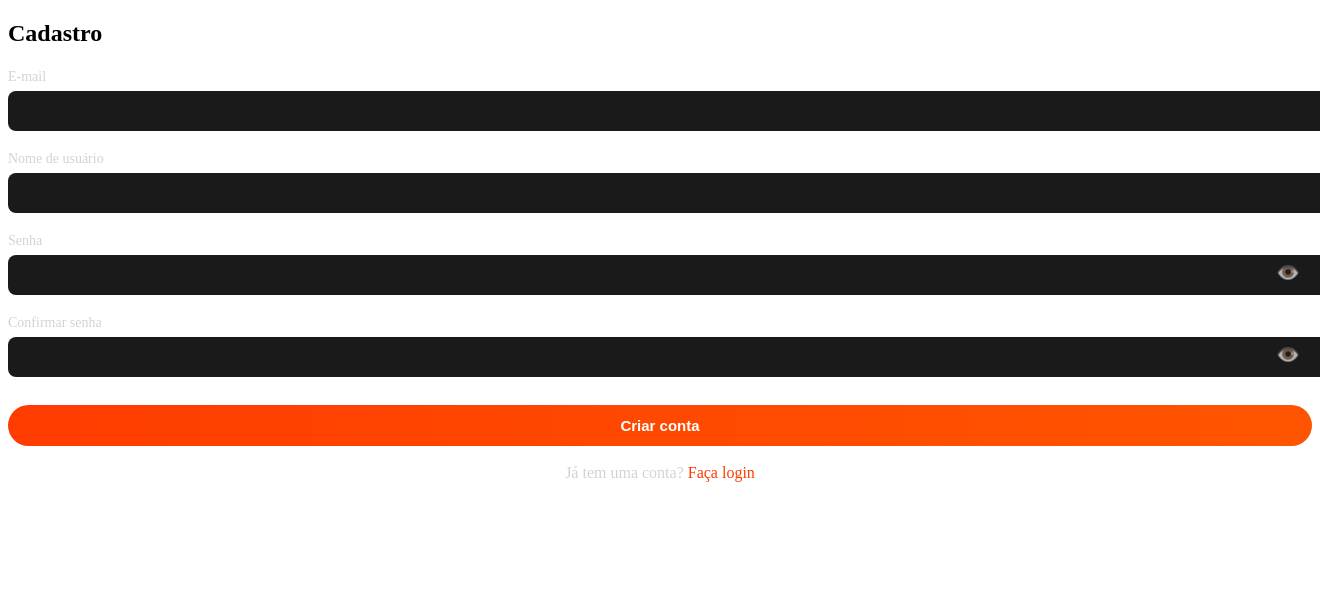
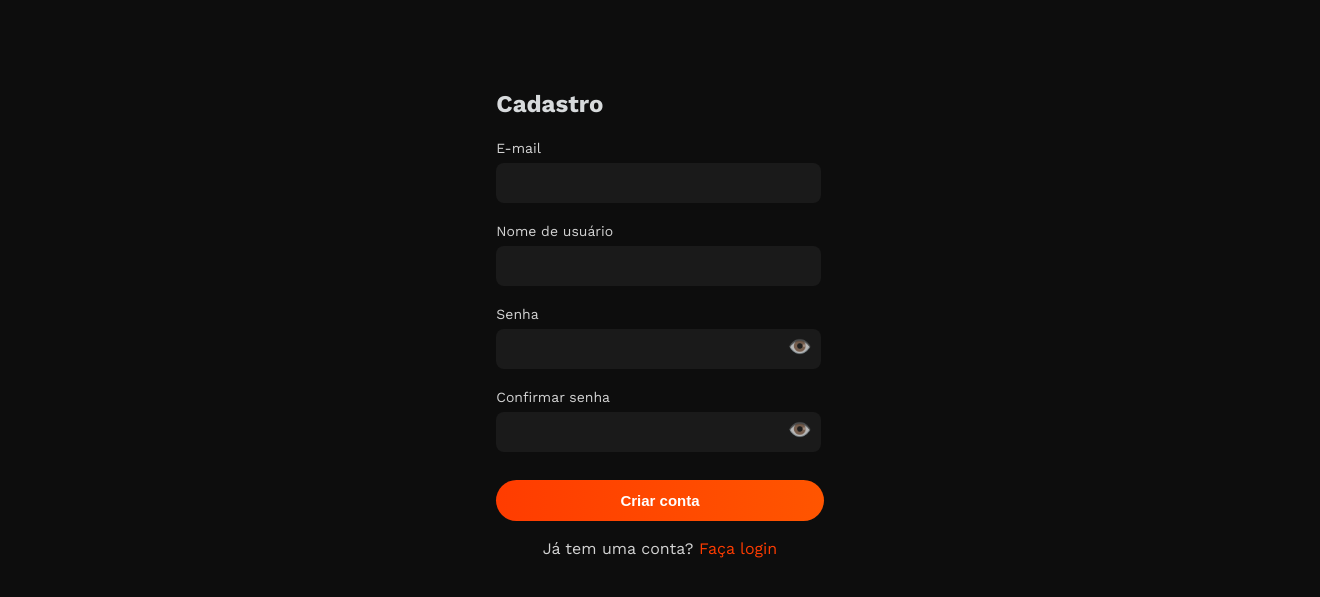
Before and after one commit to Fabiolmr/Tech4um, a Flask app: page /register in a window 1320 px wide; the page is wider, and only the part inside the window is pictured. Shown: the top 597 px of that part. Run offline with Flask 3, Linux system fonts and the light colour scheme; some libraries are stand-ins or nearby versions.

Commit message:
atualizações no layout do register

```diff
--- a/Project/static/css/style.css
+++ b/Project/static/css/style.css
@@ -2,7 +2,7 @@
 @import url('https://fonts.googleapis.com/css2?family=Work+Sans:wght@300;400;500;600;700&display=swap');
 @import url('https://fonts.googleapis.com/css2?family=Syncopate:wght@400;700&display=swap');
 
-/*CONFIGURAÇÃO GLOBAL*?
+/*CONFIGURAÇÃO GLOBAL*/
 body {
     margin: 0;
     padding: 0;
@@ -240,7 +240,7 @@ header .logo {
 }
 
 .login-container {
-    max-width: 380px;
+    max-width: 400px;
     margin: 0 auto;
     padding: 35px;
     background: #111111;
@@ -266,7 +266,7 @@ header .logo {
 }
 
 .form-group input {
-    width: 100%;
+    width: 92%;
     padding: 12px;
     margin-top: 6px;
     background: #1a1a1a;
@@ -553,3 +553,9 @@ button[type="submit"]:hover {
 .sideicon {
     width: 20px;
 }
+
+/* REGISTRO*/
+
+.register-container{
+    padding-top: 70px;
+}
--- a/Project/templates/login.html
+++ b/Project/templates/login.html
@@ -10,7 +10,7 @@
     <form method="POST">
 
         <div class="form-group">
-            <label for="username">Email</label>
+            <label for="username">Email ou Usuário</label>
             <input type="text" id="username" name="username" placeholder="Seu email..." required>
         </div>
 
```
